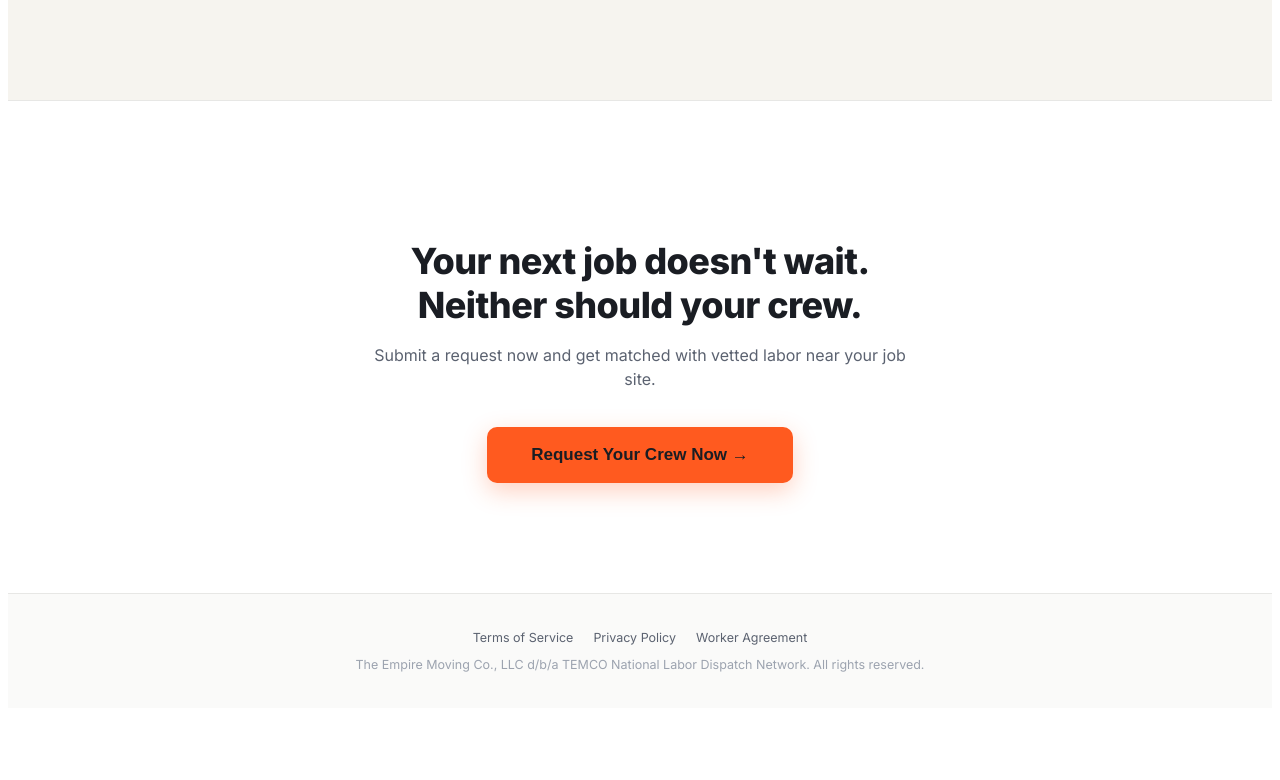
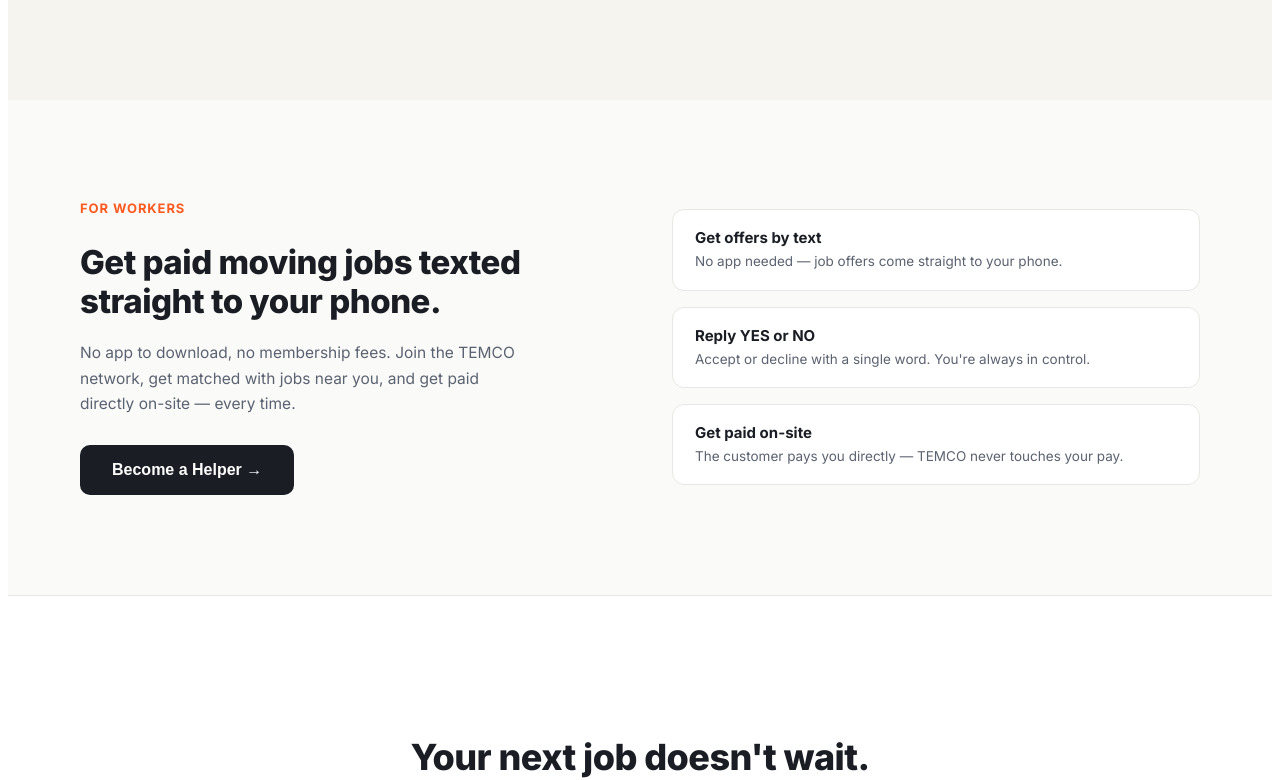
Before and after one commit to empireofdaena-ops/temco-frontend, a React (Create React App) app in the folder files/: page / in a window 1280 px wide. Shown: the part 1801-2581 px from the top of the page. Before the commit the page ends 2517 px from the top, so only its background shows below. Built offline with nearby package versions, Linux system fonts and the light colour scheme.

Commit message:
Update App.jsx

```diff
--- a/files/src/App.jsx
+++ b/files/src/App.jsx
@@ -149,7 +149,7 @@
       <div style={{background:C.navy,padding:"96px 56px 0"}}>
         <div style={{maxWidth:820,margin:"0 auto",textAlign:"center"}}>
           <div style={{display:"inline-flex",alignItems:"center",gap:8,background:"#FFF0E9",color:C.amberDim,fontSize:13.5,fontWeight:700,padding:"8px 18px",borderRadius:20,marginBottom:32}}>
-            Last-minute labor gaps cost you the job — not with TEMCO
+            Built for moving companies, brokers, and carriers nationwide
           </div>
           <h1 style={{fontFamily:"'Inter',sans-serif",fontSize:"clamp(40px,5vw,58px)",fontWeight:900,lineHeight:1.08,letterSpacing:"-0.02em",color:C.chalk,margin:"0 0 24px"}}>
             A confirmed moving crew,<br/><span style={{color:C.amber}}>in minutes — not days.</span>
@@ -220,6 +220,32 @@
                 <div style={{fontSize:36,fontWeight:900,color:C.amber,marginBottom:10,lineHeight:1}}>{num}</div>
                 <div style={{fontSize:16,fontWeight:700,marginBottom:10,color:C.chalk}}>{title}</div>
                 <div style={{fontSize:13.5,color:C.muted,lineHeight:1.6}}>{desc}</div>
+              </div>
+            ))}
+          </div>
+        </div>
+      </div>
+
+      {/* FOR WORKERS */}
+      <div style={{padding:"100px 56px",background:C.navy}}>
+        <div style={{maxWidth:1120,margin:"0 auto",display:"grid",gridTemplateColumns:"1fr 1fr",gap:64,alignItems:"center"}} className="temco-grid-2">
+          <div>
+            <div style={{fontSize:13,fontWeight:700,letterSpacing:"0.07em",textTransform:"uppercase",color:C.amber,marginBottom:14}}>For workers</div>
+            <h2 style={{fontSize:33,fontWeight:800,letterSpacing:"-0.015em",color:C.chalk,marginBottom:18,lineHeight:1.2}}>Get paid moving jobs texted straight to your phone.</h2>
+            <p style={{fontSize:15.5,color:C.muted,lineHeight:1.65,marginBottom:28,maxWidth:440}}>
+              No app to download, no membership fees. Join the TEMCO network, get matched with jobs near you, and get paid directly on-site — every time.
+            </p>
+            <button onClick={()=>onNav("worker-signup")} style={{background:C.chalk,color:C.navyMid,fontSize:16,fontWeight:800,padding:"16px 32px",border:"none",borderRadius:10,cursor:"pointer"}}>Become a Helper →</button>
+          </div>
+          <div style={{display:"flex",flexDirection:"column",gap:16}}>
+            {[
+              ["Get offers by text","No app needed — job offers come straight to your phone."],
+              ["Reply YES or NO","Accept or decline with a single word. You're always in control."],
+              ["Get paid on-site","The customer pays you directly — TEMCO never touches your pay."],
+            ].map(([t,d])=>(
+              <div key={t} style={{background:C.navyMid,border:`1px solid ${C.border}`,borderRadius:12,padding:"18px 22px"}}>
+                <div style={{fontSize:15,fontWeight:700,color:C.chalk,marginBottom:4}}>{t}</div>
+                <div style={{fontSize:13.5,color:C.muted,lineHeight:1.5}}>{d}</div>
               </div>
             ))}
           </div>
@@ -2549,7 +2575,7 @@
           box-shadow: 0 0 0 3px rgba(255,90,31,0.15);
         }
         @media (max-width: 860px) {
-          .temco-grid-3, .temco-grid-4 { grid-template-columns: 1fr !important; }
+          .temco-grid-3, .temco-grid-4, .temco-grid-2 { grid-template-columns: 1fr !important; }
         }
       `}</style>
 
```
